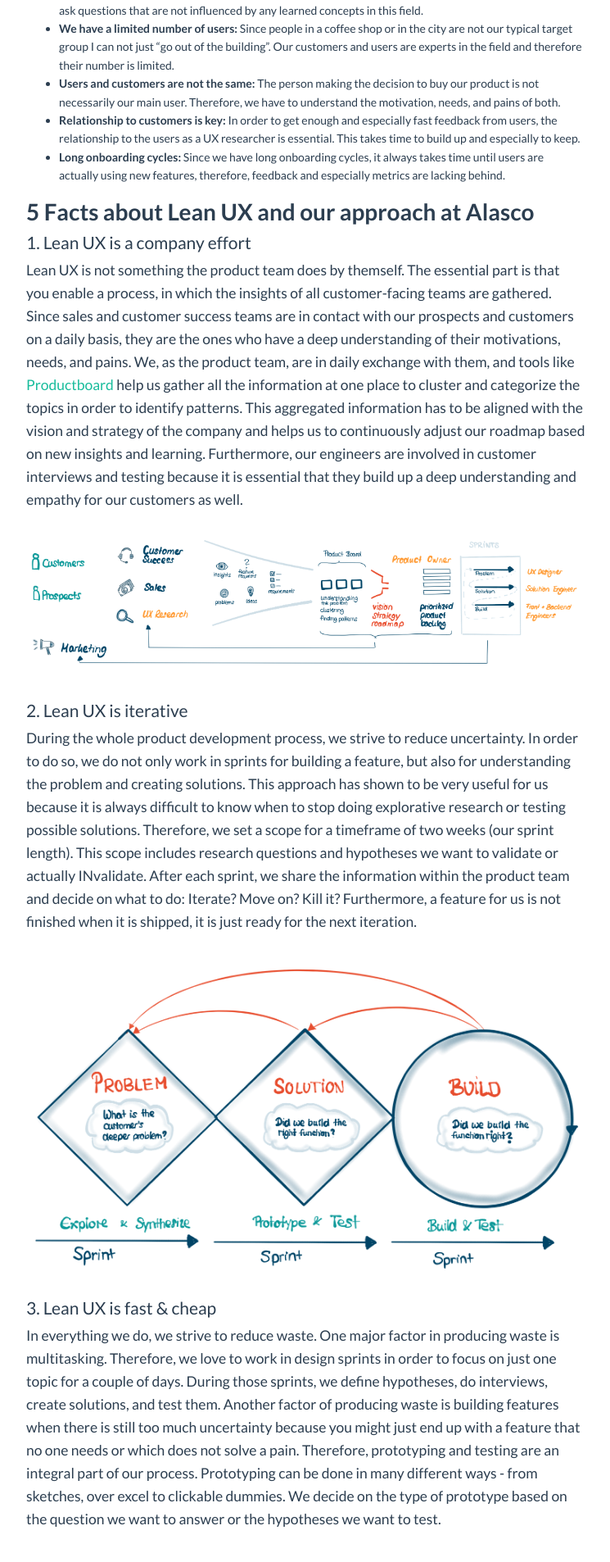
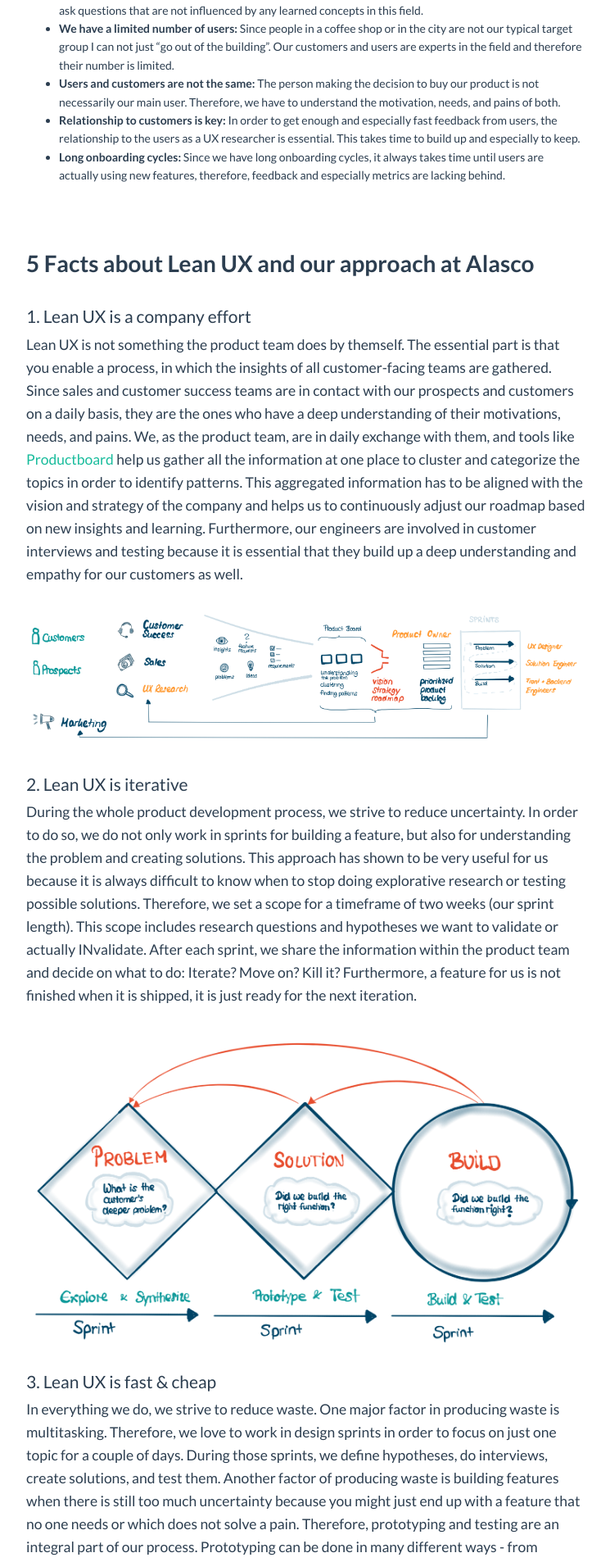
Before and after one commit to alasco-tech/alasco-tech.github.io, a Jekyll site: the page built from _posts/2020-06-25-lean-ux.md, in a window 1280 px wide. Shown: the part 1054-2960 px from the top of the page at 82% size, without its empty margins (148-893 px from the left). Built offline with Jekyll 4.4.1, drawn with Linux system fonts in a browser that asks for light colours; comment, search, counter and statistics services are not loaded.

Commit message:
add some spacing

```diff
--- a/_posts/2020-06-25-lean-ux.md
+++ b/_posts/2020-06-25-lean-ux.md
@@ -24,7 +24,11 @@ In many books, UX seems simple because the examples are based on B2C prroducts.
 - **Relationship to customers is key:** In order to get enough and especially fast feedback from users, the relationship to the users as a UX researcher is essential. This takes time to build up and especially to keep.
 - **Long onboarding cycles:** Since we have long onboarding cycles, it always takes time until users are actually using new features, therefore, feedback and especially metrics are lacking behind.
 
+<br />
+
 ## 5 Facts about Lean UX and our approach at Alasco
+<p></p>
+
 #### 1. Lean UX is a company effort
 Lean UX is not something the product team does by themself. The essential part is that you enable a process, in which the insights of all customer-facing teams are gathered. Since sales and customer success teams are in contact with our prospects and customers on a daily basis, they are the ones who have a deep understanding of their motivations, needs, and pains. We, as the product team, are in daily exchange with them, and tools like [Productboard](https://www.productboard.com/) help us gather all the information at one place to cluster and categorize the topics in order to identify patterns. This aggregated information has to be aligned with the vision and strategy of the company and helps us to continuously adjust our roadmap based on new insights and learning. Furthermore, our engineers are involved in customer interviews and testing because it is essential that they build up a deep understanding and empathy for our customers as well.
 
```
